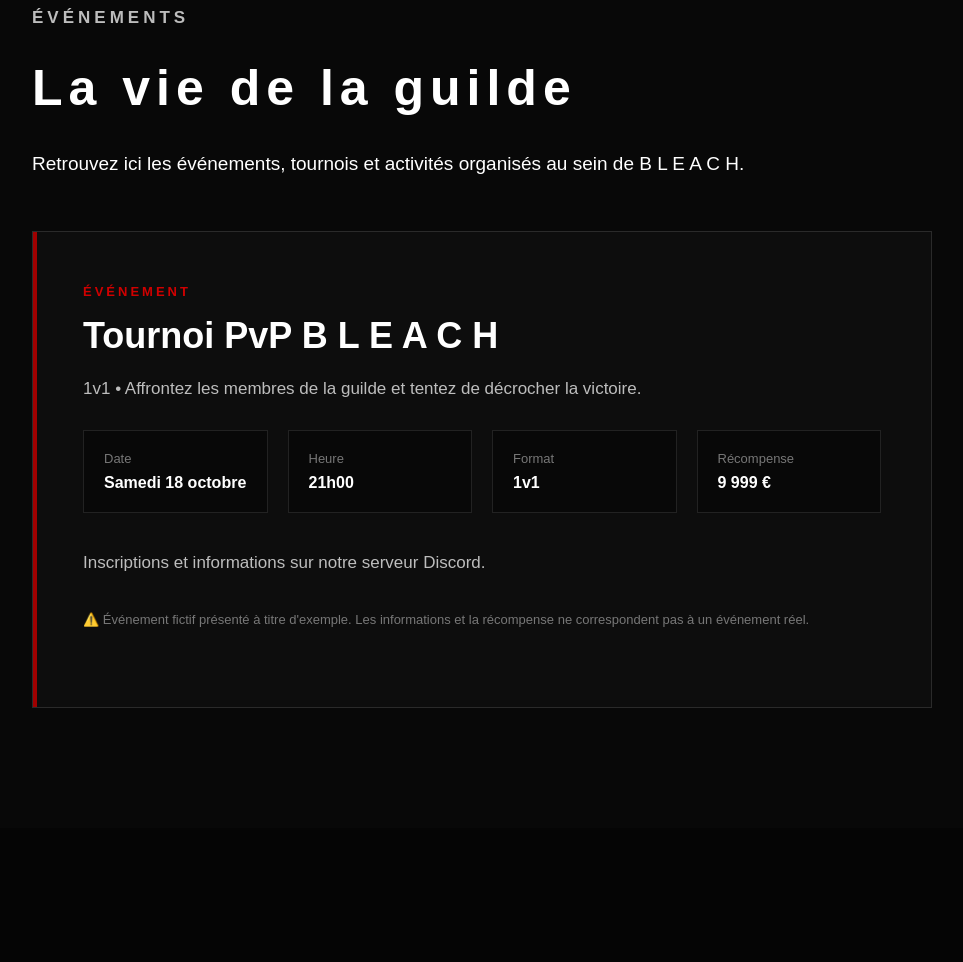
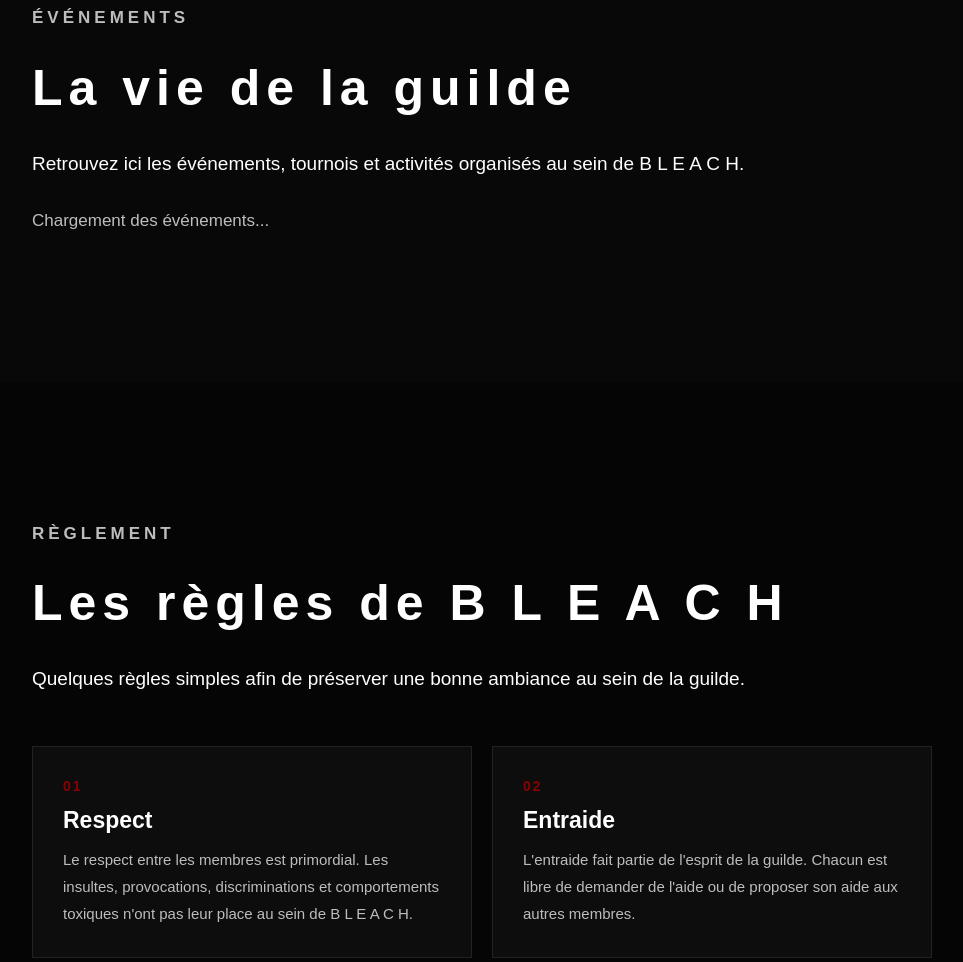
Before and after one commit to BleachGuild/bleachguild.github.io, a plain HTML site: page index.html in a window 1280 px wide. Shown: the part 2632-3594 px from the top of the page, without its empty margins (158-1121 px from the left). Drawn offline with Linux system fonts and the light colour scheme.

Commit message:
Prepare Events section for dynamic event data

```diff
--- a/index.html
+++ b/index.html
@@ -124,48 +124,8 @@
       de B L E A C H.
     </p>
 
-        <div class="event-card">
-          <div class="event-content">
-            <span class="event-tag">ÉVÉNEMENT</span>
-
-            <h3>Tournoi PvP B L E A C H</h3>
-
-            <p class="event-description">
-              1v1 • Affrontez les membres de la guilde et tentez de décrocher la
-              victoire.
-            </p>
-
-            <div class="event-details">
-              <div>
-                <span>Date</span>
-                <strong>Samedi 18 octobre</strong>
-              </div>
-
-              <div>
-                <span>Heure</span>
-                <strong>21h00</strong>
-              </div>
-
-              <div>
-                <span>Format</span>
-                <strong>1v1</strong>
-              </div>
-
-              <div>
-                <span>Récompense</span>
-                <strong>9 999 €</strong>
-              </div>
-            </div>
-
-            <p class="event-discord">
-              Inscriptions et informations sur notre serveur Discord.
-            </p>
-
-            <p class="fictional-event">
-              ⚠️ Événement fictif présenté à titre d'exemple. Les informations
-              et la récompense ne correspondent pas à un événement réel.
-            </p>
-          </div>
+    <div id="events-list" class="events-list" aria-live="polite">
+      <p>Chargement des événements...</p>
     </div>
   </div>
 </section>
```
Lines whose indentation alone changed are shown as unchanged.
